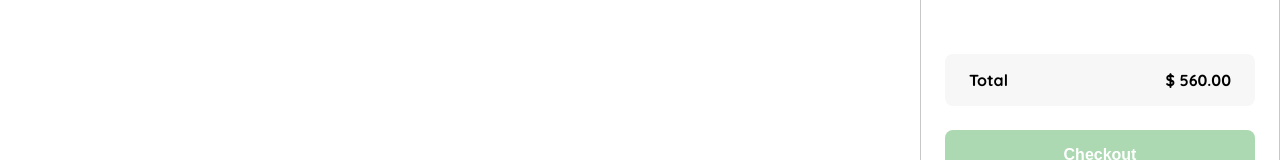
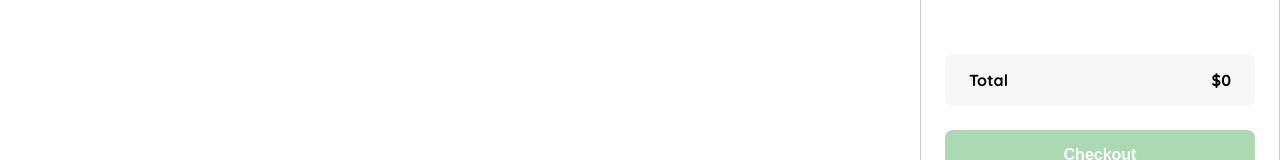
Before and after one commit to alexfalconflores/react-shop, a React app: page / in a window 1280 px wide. Both pictures are taken after a click on the item 1244 px from the left and 30 px from the top of the page. Shown: the part 136-296 px from the top of the page. Built offline with nearby package versions, Linux system fonts and the light colour scheme.

Commit message:
Calculando el precio total

```diff
--- a/src/components/ShoppingCartItem.jsx
+++ b/src/components/ShoppingCartItem.jsx
@@ -1,17 +1,16 @@
 import React from 'react';
-import '../styles/ShoppingCartItem.scss';
+import '@styles/ShoppingCartItem.scss';
 
 import close from '@icons/icon_close.png';
 
-const ShoppingCartItem = () => {
+const ShoppingCartItem = ({ product }) => {
     return (
         <div className="ShoppingCartItem">
             <figure>
-                <img src="https://images.pexels.com/photos/6802843/pexels-photo-6802843.jpeg?auto=compress&cs=tinysrgb&w=1260&h=750&dpr=1"
-                    alt="bike" />
+                <img src={product.images[0]} alt={product.title} />
             </figure>
-            <p>Bike</p>
-            <p>$ 30.00</p>
+            <p>{product.title}</p>
+            <p>${product.price}</p>
             <img src={close} alt="close" />
         </div>
     );
--- a/src/containers/ShoppingCart.jsx
+++ b/src/containers/ShoppingCart.jsx
@@ -1,12 +1,19 @@
 import React, { useContext } from 'react';
 import ShoppingCartItem from '../components/ShoppingCartItem';
 import AppContext from '@context/AppContext';
-import '../styles/ShoppingCart.scss';
+import '@styles/ShoppingCart.scss';
 
 import arrow from '@icons/flechita.svg';
 
 const ShoppingCart = () => {
     const { state: { cart } } = useContext(AppContext);
+
+    const sumTotal = () => {
+        const reducer = (accumulator, currentValue) => accumulator + currentValue.price;
+        const sum = cart.reduce(reducer, 0);
+        return sum;
+    }
+
     return (
         <aside className="ShoppingCart">
             <div className="title-container">
@@ -20,7 +27,7 @@ const ShoppingCart = () => {
                         <p>
                             <span>Total</span>
                         </p>
-                        <p>$ 560.00</p>
+                        <p>${sumTotal()}</p>
                     </div>
                     <button className="primary-button">
                         Checkout
```
